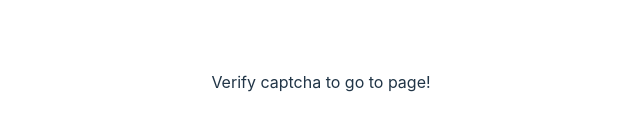
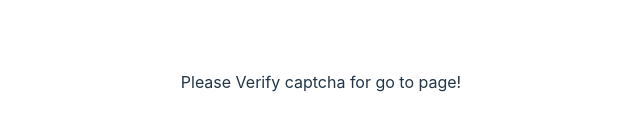
Before and after one commit to nafasebra/react-custom-recaptcha, a React (Vite) app: page / in a window 1280 px wide. Shown: the part 318-448 px from the top of the page, without its empty margins (319-959 px from the left). Built offline with nearby package versions, Linux system fonts and the light colour scheme.

Commit message:
add captcha image background

```diff
--- a/src/App.jsx
+++ b/src/App.jsx
@@ -4,8 +4,7 @@ function App() {
 
   return (
     <div className="App">
-      <p>Verify captcha to go to page!</p>
-
+      <p>Please Verify captcha for go to page!</p>
     </div>
   )
 }
```
Also changed, not shown: src/assets/bgcaptcha.png (added).
